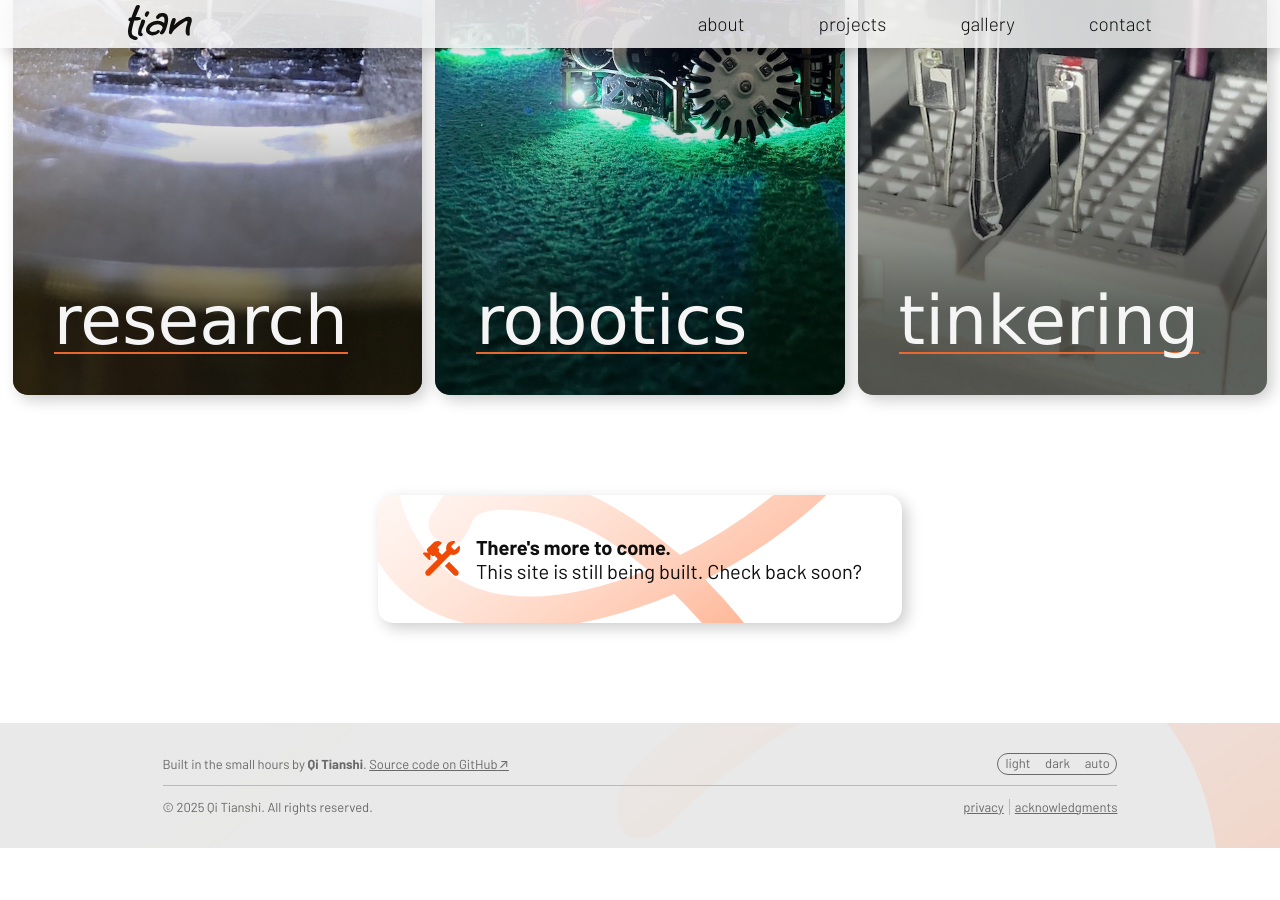
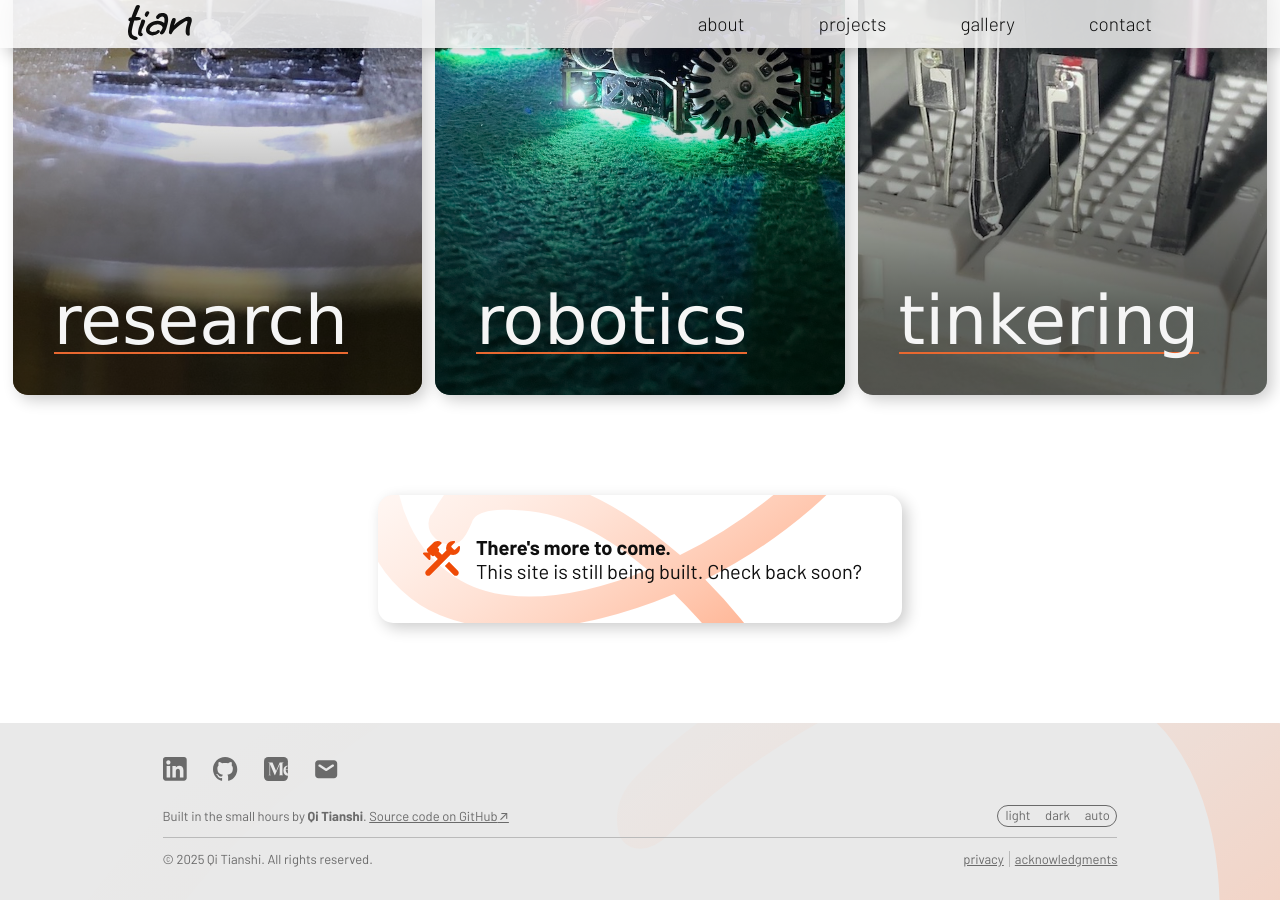
Before and after one commit to qitianshi/qitianshi.com, a Jekyll site: the page built from src/index.html, in a window 1280 px wide and 900 px high, scrolled down 2177 px. Built offline with Jekyll 4.4.1, drawn with Linux system fonts in a browser that asks for light colours; nearby versions of some CDN libraries; some web fonts are replaced; before the commit the page ends 3025 px from its top, so only the background shows below that.

Commit message:
Add socials to global footer

```diff
--- a/src/_includes/global-footer.html
+++ b/src/_includes/global-footer.html
@@ -4,6 +4,44 @@
 
 
 <footer class="global-footer u-background-scribble u-background-scribble--top-right">
+
+    <div class="global-footer__socials global-footer__section">
+        <div class="global-footer__socials-list">
+
+            <!-- LinkedIn -->
+            <div class="global-footer__socials-button">
+                <div class="global-footer__socials-icon">
+                    {% include svg/socials/linkedin.svg %}
+                </div>
+                <a class="fill-link" href="https://linkedin.com/in/qitianshi" target="_blank" title="LinkedIn" aria-label="LinkedIn"></a>
+            </div>
+
+            <!-- GitHub -->
+            <div class="global-footer__socials-button">
+                <div class="global-footer__socials-icon">
+                    {% include svg/socials/github.svg %}
+                </div>
+                <a class="fill-link" href="https://github.com/qitianshi" target="_blank" title="GitHub" aria-label="GitHub"></a>
+            </div>
+
+            <!-- Medium -->
+            <div class="global-footer__socials-button">
+                <div class="global-footer__socials-icon">
+                    {% include svg/socials/medium.svg %}
+                </div>
+                <a class="fill-link" href="https://qitianshi.medium.com" target="_blank" title="Medium" aria-label="Medium"></a>
+            </div>
+
+            <!-- Email -->
+            <div class="global-footer__socials-button">
+                <div class="global-footer__socials-icon">
+                    {% include svg/mail.svg %}
+                </div>
+                <a class="fill-link" href="/contact" title="Email" aria-label="Email"></a>
+            </div>
+
+        </div>
+    </div>
 
     <div class="global-footer__main global-footer__section">
 
--- a/src/_sass/layout/_global-footer.scss
+++ b/src/_sass/layout/_global-footer.scss
@@ -8,7 +8,7 @@
 
 .global-footer {
 
-    padding: 1rem 0;
+    padding: 1.5rem 0 1rem;
     background-color: var(--background-secondary-color);
 
     font-size: var.$small-font-size;
@@ -35,24 +35,76 @@
 
     }
 
+    &__socials {
+
+        margin-bottom: 0.5rem;
+
+        &-list {
+            display: grid;
+            grid-template-columns: min-content min-content min-content min-content;
+            grid-template-rows: min-content;
+            column-gap: 2em;
+        }
+
+        &-button {
+
+            @include mix.z-stack();
+
+            height: 2.5em;
+            width: min-content;
+
+            &:hover .c-social-icon__foreground {
+                fill: var(--foreground-primary-color);
+            }
+
+        }
+
+        &-icon {
+
+            display: flex;
+            align-items: center;
+            justify-content: center;
+
+            height: 2.5em;
+            width: min-content;
+
+            .c-social-icon {
+
+                height: 75%;
+                width: auto;
+
+                &__foreground {
+                    fill: var(--foreground-secondary-color);
+                }
+
+                &__background {
+                    fill: var(--background-secondary-color);
+                }
+
+            }
+
+        }
+
+    }
+
     // Places the authorship text and the toggle at opposite ends.
     &__main {
         flex-wrap: wrap-reverse;
     }
 
     &__legal {
+
         border-top: 1px solid var(--foreground-tertiary-color);
-    }
 
         // Links to legal pages.
-    &__legal-links {
+        &-links {
 
-        margin: 0;
+            margin: 0 0 0.5rem;
             padding: 0;
             list-style-type: none;
 
-        // Collapses the space between <li> to zero. Otherwise, there would be
-        // a space between each <li>.
+            // Collapses the space between <li> to zero. Otherwise, there would
+            // be a space between each <li>.
             font-size: 0;
 
             // Gives each <li> a horizontal padding, except the leading and
@@ -77,10 +129,16 @@
 
         }
 
+    }
+
     // Changes colors to match the rest of the footer.
     &__color-theme-toggle {
+
         --toggle-unfocused-foreground-color: var(--foreground-secondary-color);
         --toggle-background-color: var(--background-secondary-color);
+
+        margin-top: 0.5em;
+
     }
 
 }
```
Also changed, not shown: src/_includes/svg/mail.svg (added), src/_includes/svg/socials/github.svg, src/_includes/svg/socials/linkedin.svg, src/_includes/svg/socials/medium.svg. Lines whose indentation alone changed are shown as unchanged.
